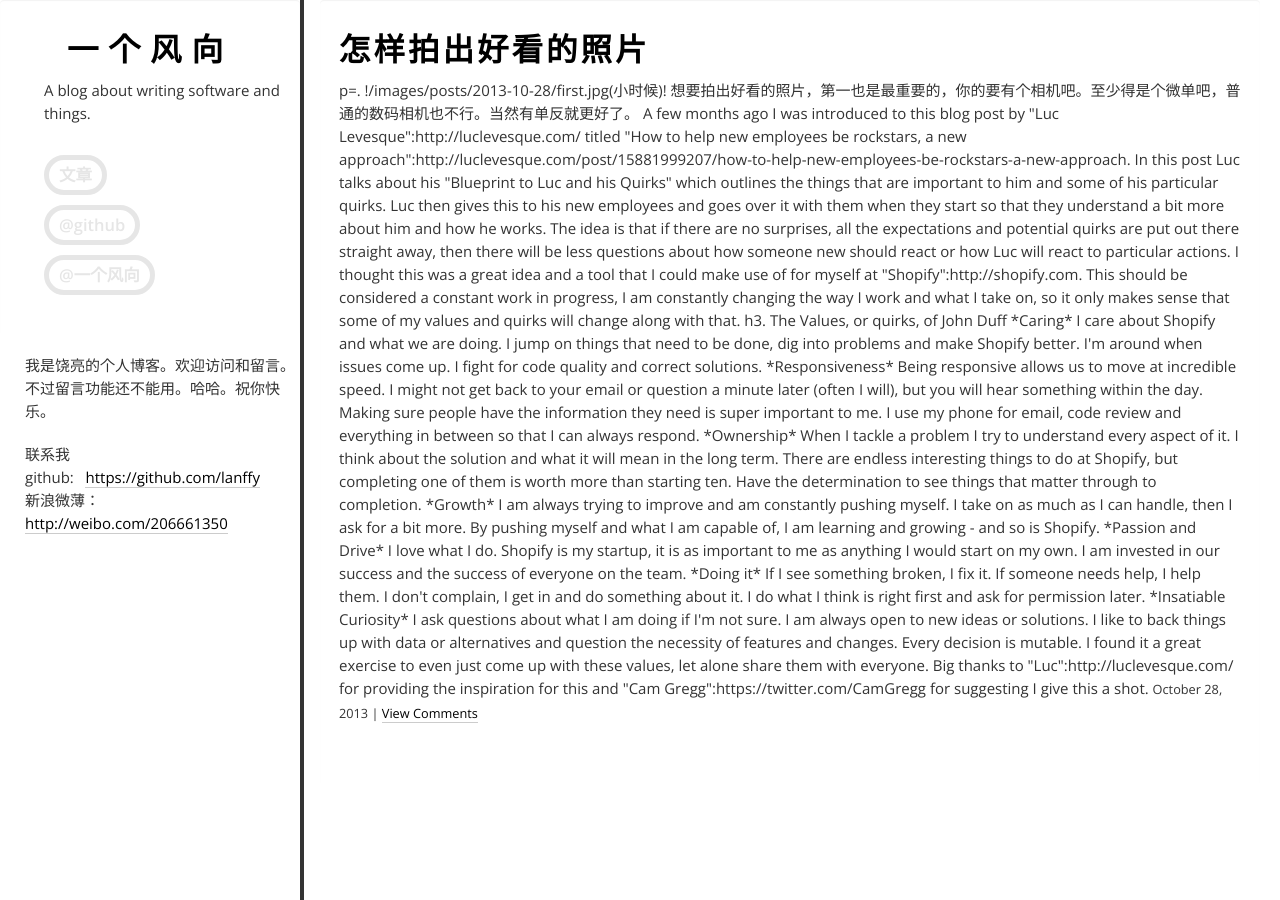
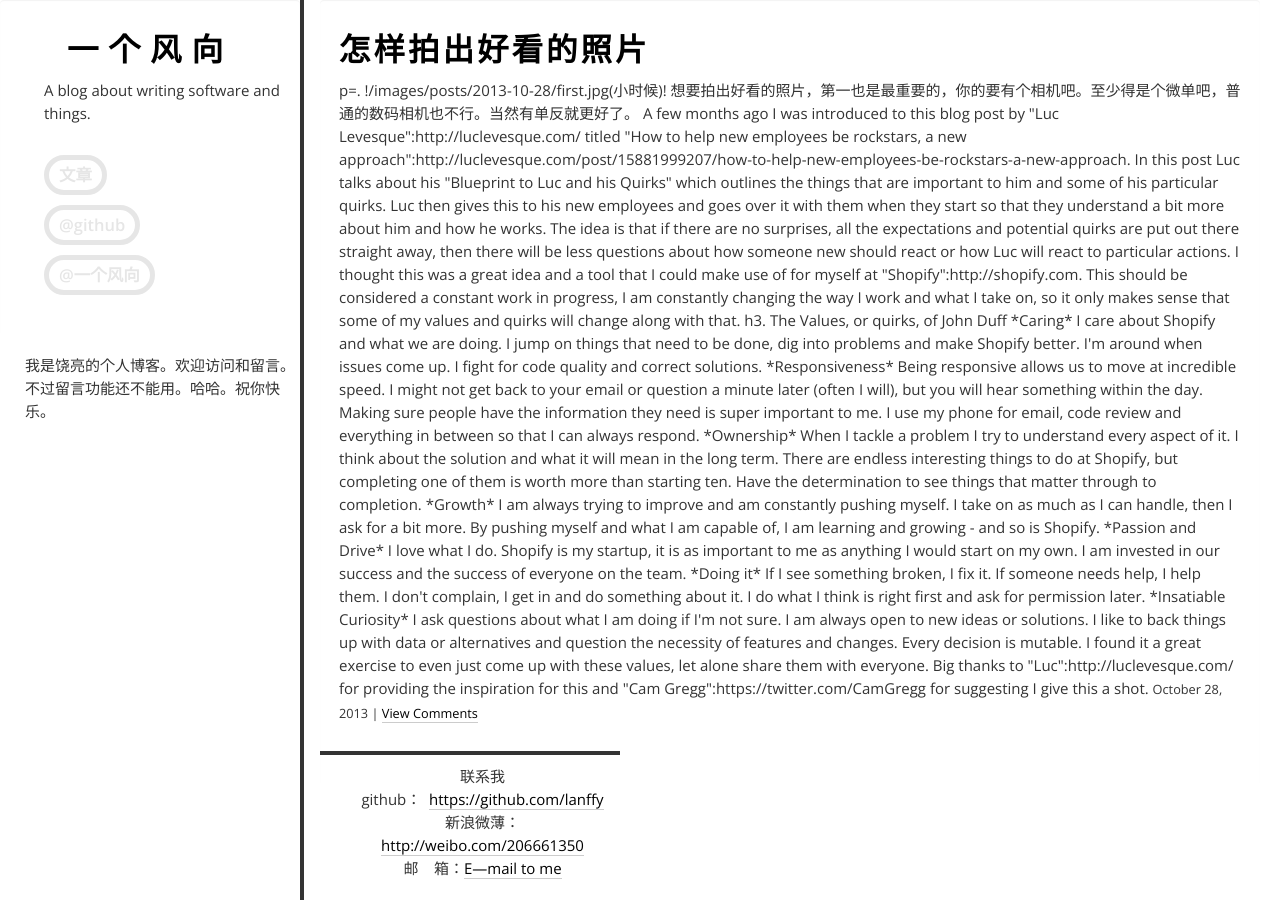
Before and after one commit to lanffy/lanffy.github.io, a Jekyll site: the page built from index.html, in a window 1280 px wide. Built offline with Jekyll 4.4.1, drawn with Linux system fonts in a browser that asks for light colours; nearby versions of some CDN libraries; Markdown is read by kramdown in place of the engine named in the settings; the list of posts is cut into pages by our own code.

Commit message:
新增联系方式

```diff
--- a/_layouts/default.html
+++ b/_layouts/default.html
@@ -32,10 +32,11 @@
           </ul>
         </div>
 		<div><p>我是饶亮的个人博客。欢迎访问和留言。不过留言功能还不能用。哈哈。祝你快乐。</p></div>
-		<div><p>
+		<div id="bottom"><p>
 			联系我<br/>
-			github:&nbsp;&nbsp;&nbsp;<a href="https://github.com/lanffy" target=_blank>https://github.com/lanffy</a><br/>
-			新浪微薄：<a href="http://weibo.com/206661350" target=_blank>http://weibo.com/206661350</a>
+			github：&nbsp;&nbsp;<a href="https://github.com/lanffy" target=_blank>https://github.com/lanffy</a><br/>
+			新浪微薄：<a href="http://weibo.com/206661350" target=_blank>http://weibo.com/206661350</a><br/>
+			邮&nbsp;&nbsp;&nbsp;&nbsp;箱：<a href="mailto:rlanffy@gmail.com">E—mail to me</a>
 			</p>
 		</div>
       </div>
```
